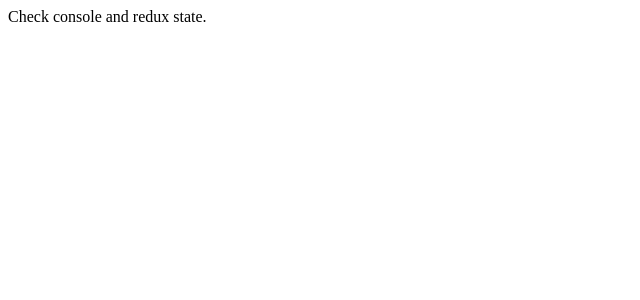
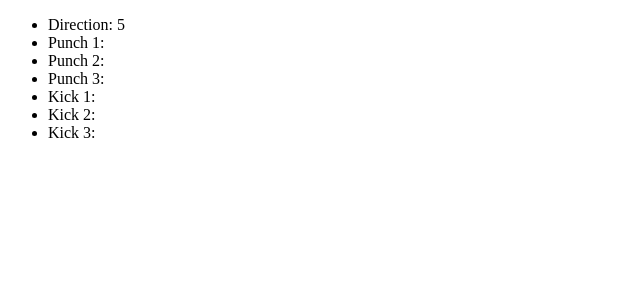
Before and after one commit to evanconway/webpage-gamepad, a React (Vite) app: page / in a window 1280 px wide. Shown: the top 300 px of the page, without its empty margins (0-640 px from the left). Built offline with nearby package versions, Linux system fonts and the light colour scheme.

Commit message:
add basic arcade stick display

```diff
--- a/src/App.tsx
+++ b/src/App.tsx
@@ -1,9 +1,10 @@
+import CrudeStickDisplay from "./components/CrudeStickDisplay";
 import Input from "./components/input";
 
 const App = () => (
 	<div>
 		<Input/>
-		<div>Check console and redux state.</div>
+		<CrudeStickDisplay/>
 	</div>
 );
 
--- /dev/null
+++ b/src/components/CrudeStickDisplay.tsx
@@ -0,0 +1,24 @@
+import { selectArcadeStickDirection, selectArcadeStickKick1, selectArcadeStickKick2, selectArcadeStickKick3, selectArcadeStickPunch1, selectArcadeStickPunch2, selectArcadeStickPunch3 } from "../state/arcadeStickSlice";
+import { useAppSelector } from "../state/hooks";
+
+const CrudeStickDisplay = () => {
+    const direction = useAppSelector(selectArcadeStickDirection);
+    const punch1 = useAppSelector(selectArcadeStickPunch1);
+    const punch2 = useAppSelector(selectArcadeStickPunch2);
+    const punch3 = useAppSelector(selectArcadeStickPunch3);
+    const kick1 = useAppSelector(selectArcadeStickKick1);
+    const kick2 = useAppSelector(selectArcadeStickKick2);
+    const kick3 = useAppSelector(selectArcadeStickKick3);
+
+    return <ul>
+        <li>Direction: {direction}</li>
+        <li>Punch 1: {punch1 ? '+' : ''}</li>
+        <li>Punch 2: {punch2 ? '+' : ''}</li>
+        <li>Punch 3: {punch3 ? '+' : ''}</li>
+        <li>Kick 1: {kick1 ? '+' : ''}</li>
+        <li>Kick 2: {kick2 ? '+' : ''}</li>
+        <li>Kick 3: {kick3 ? '+' : ''}</li>
+    </ul>
+};
+
+export default CrudeStickDisplay;
--- a/src/components/input.tsx
+++ b/src/components/input.tsx
@@ -1,12 +1,12 @@
 import { useEffect, useRef } from "react";
 import { ApplicationGamepads, setGamepadArray } from "../state/gamepadSlice";
 import { setKeyboardKey } from "../state/keyboardSlice";
-import { useDispatch } from "react-redux";
+import { useAppDispatch } from "../state/hooks";
 import { applicationGamepadsEqual, getApplicationGamepads } from "../util/util";
 import { setUseKeyboard } from "../state/userSlice";
 
 const Input = () => {
-    const dispatch = useDispatch();
+    const dispatch = useAppDispatch();
     const rawApplicationGamepadStates = useRef<ApplicationGamepads>(getApplicationGamepads());
 
     useEffect(() => {
--- /dev/null
+++ b/src/state/hooks.ts
@@ -0,0 +1,6 @@
+import { TypedUseSelectorHook, useDispatch, useSelector } from 'react-redux'
+import type { RootState, AppDispatch } from './store'
+
+// Use throughout your app instead of plain `useDispatch` and `useSelector`
+export const useAppDispatch: () => AppDispatch = useDispatch
+export const useAppSelector: TypedUseSelectorHook<RootState> = useSelector
```
